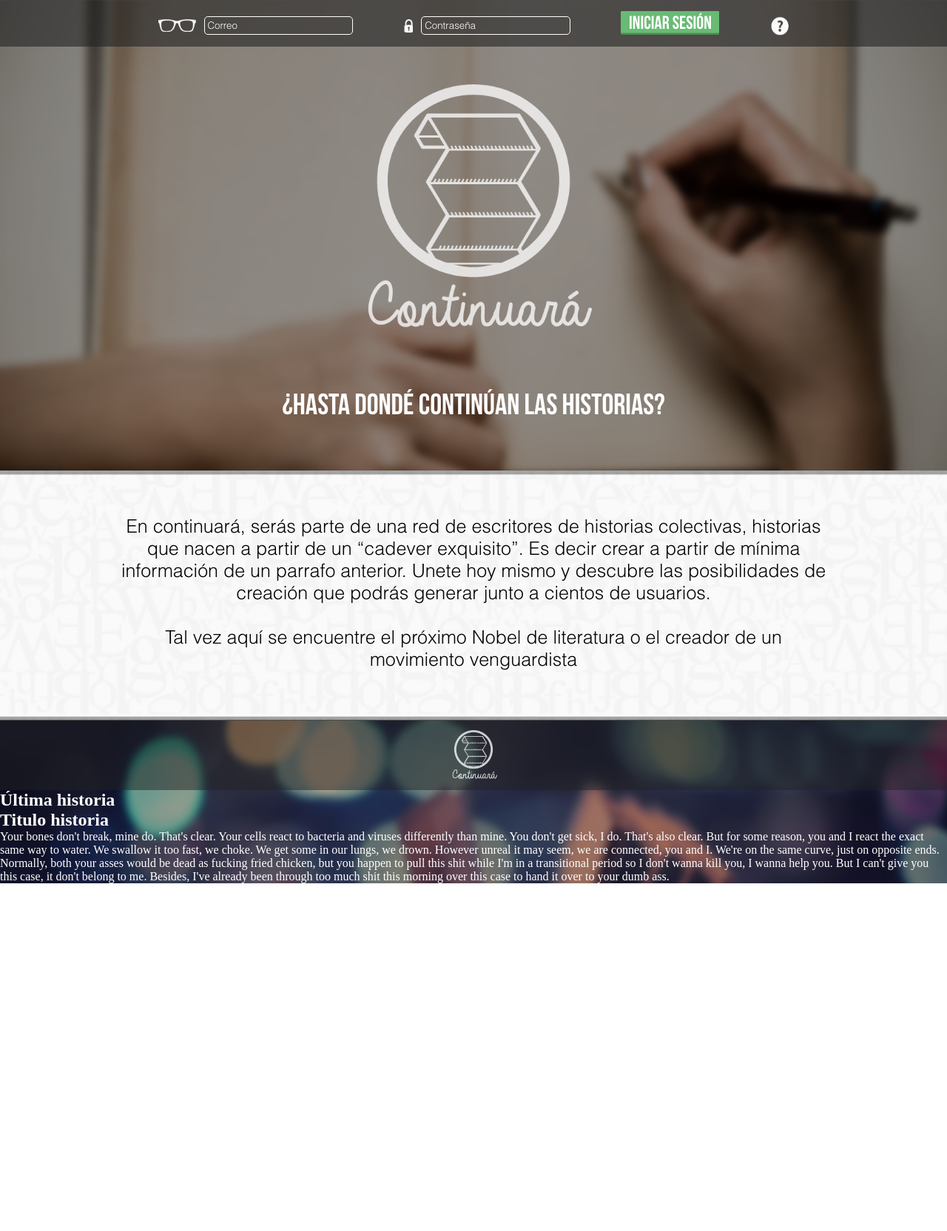
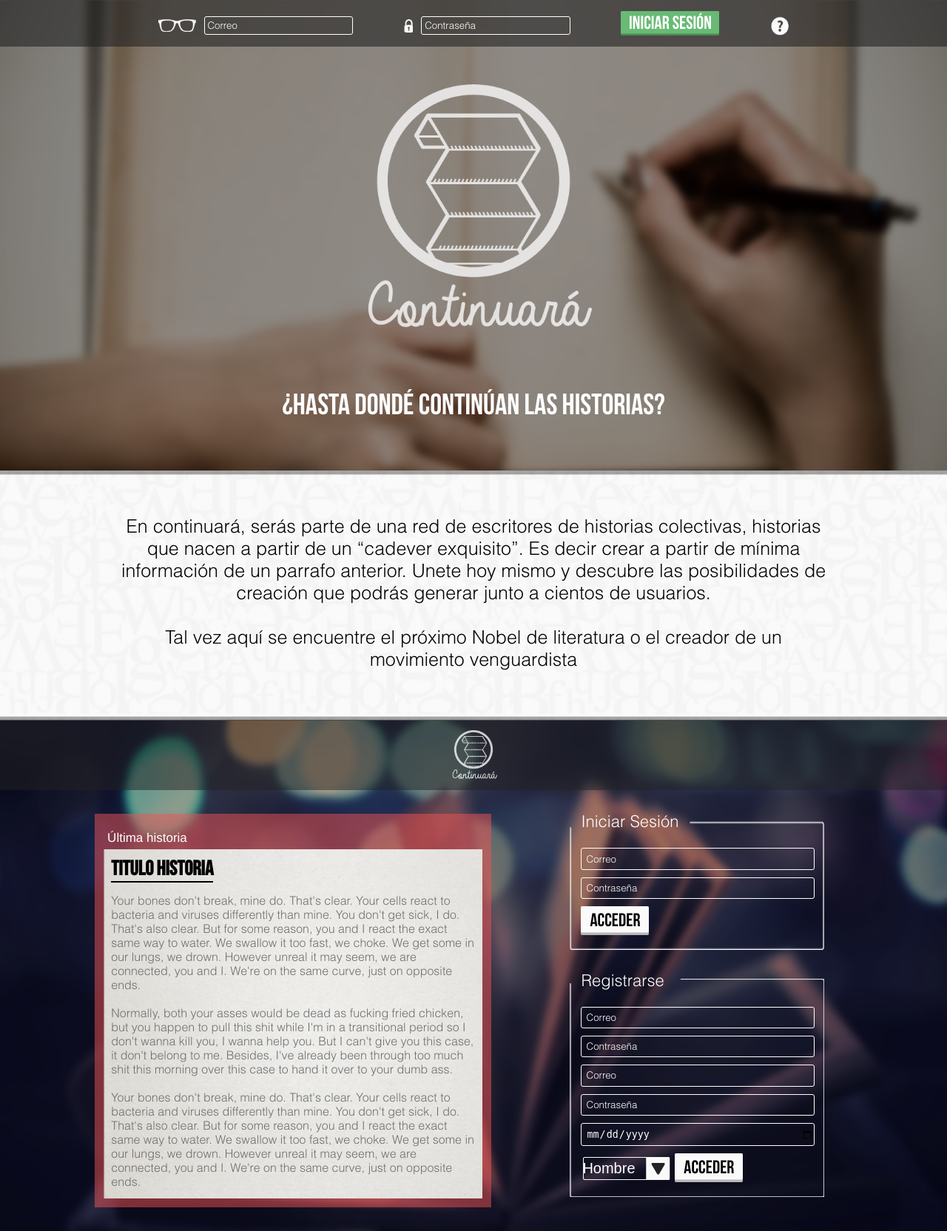
Before and after one commit to Amitolottle/Final_web, a PHP site: page / in a window 1280 px wide. Shown: the whole page at 74% size. Before the commit the page ends 1194 px from the top, so only its background shows below. Run offline with PHP 8.4, Linux system fonts and the light colour scheme.

Commit message:
Home finalizado, sin los links
faltan redireccionar a las demas secciones.

```diff
--- a/www/css/styles.css
+++ b/www/css/styles.css
@@ -2,7 +2,6 @@
 *{
 	margin: 0;
 	padding: 0;
-	color: white;
 }
 
 /*Creacion y carga de las fuentas*/
@@ -28,12 +27,13 @@
 
 
 /*Index home login*/
-header{
+#login_header{
 	background-image: url("../img/fondo_1_log.png");
 	background-repeat: no-repeat;
 	background-size: 100%;
 	text-align: center;
 	width: 100%;
+	color: white;
 }
 
 /*----------Inicio Barra de navegacion--------*/
@@ -81,19 +81,20 @@ header{
 
 	width: 1%;
 }
-#login_nav input{
+.home_forms input{
 	background: transparent;
 	border: 1px solid white;
-	border-radius: 5px;
+	border-radius: 3px;
+	color: white;
 	margin-right: 5%;
 	padding: 0.3%;
 	width: 15%;
 
 }
-#login_nav input[type=submit]{
+.home_forms input[type=submit]{
 	background-image: url("../img/btn_log.png");
 	background-repeat: no-repeat;
-	background-size: contain;
+	background-size: 100% 100%;
 	border: none;
 	border-radius: 0;
 	font-family: bebasNeue;
@@ -113,7 +114,7 @@ header{
 	width: 25%;
 }
 #login_header figure img{
-width: 100%;
+	width: 100%;
 }
 #login_header p{
 	font-family: bebasNeue;
@@ -129,17 +130,15 @@ width: 100%;
 	background-image: url("../img/fondo_2_log.png");
 	background-repeat: no-repeat;
 	background-size: cover;
-
 	text-align: center;
 
 }
 #login_div p{
-
 	color: black;
 	font-family: helvetica_light;
+	font-size: 25px;
 	padding: 5% 10%;
 	margin: 0 auto;
-	font-size: 25px;
 	max-width: 75%;
 }
 
@@ -150,10 +149,12 @@ width: 100%;
 	background-image: url("../img/fondo_3_log.png");
 	background-repeat: no-repeat;
 	background-size: cover;
+	padding: 0
 }
 #login_conten header{
+	background-color: rgba(35,35,35,0.5);
 	background-image: none;
-	background-color: rgba(35,35,35,0.5);
+
 }
 #login_conten header figure{
 	margin: 0 auto;
@@ -163,3 +164,106 @@ width: 100%;
 #login_conten header figure img{
 	width: 100%;
 }
+
+#login_conten section{
+	padding: 2.5% 10%;
+}
+#ultima_historia{
+	background-color: rgba(242,85,85,0.5);
+	display: inline-block;
+	height: 100%;
+	padding: 12px;
+	width: 50%;
+
+}
+#ultima_historia h2{
+	color: white;
+	font-family: helvetica;
+	font-size: 17px;
+	font-weight: normal;
+	padding: 2% 0 1% 1%;
+}
+#ultima_historia .area_de_texto{
+	background-image: url("../img/fondo_noticia_log.png");
+	background-repeat: no-repeat;
+	background-size: cover;
+	color: rgb(110,110,110);
+	font-family: helvetica_light;
+	padding: 2%;
+}
+.area_de_texto h1{
+	color: black;
+	font-family: bebasNeue;
+	font-size: 28px;
+	margin-bottom: 4%;
+}
+.area_de_texto u{
+	border-bottom: 2px solid black;
+	text-decoration: none;
+}
+
+/*---------------ASIDE---------------*/
+#login_conten aside{
+	display: inline-block;
+	margin-left: 10%;
+	vertical-align: top;
+	width: 30%;
+}
+#form_login{
+	background-image: url("../img/fondo_log_form.png");
+	background-size: 100% 100%;
+	background-repeat: no-repeat;
+	margin-bottom: 10%;
+	padding: 0 22px 10px 15px;
+	width: 100%;
+}
+
+#form_registro{
+	background-image: url("../img/fondo_reg_form.png");
+	background-repeat: no-repeat;
+	background-size: 100% 100%;
+	padding: 0 22px 10px 15px;
+	width: 100%;
+
+}
+#login_conten aside h3{
+	color: white;
+	font-family: helvetica_light;
+	font-size: 22px;
+	font-weight: normal;
+	margin-bottom: 20px;
+}
+#login_conten aside input{
+	height: auto;
+	margin-bottom: 10px;
+	padding: 2% 0 2% 2%;
+	width: 100%;
+}
+#login_conten aside input[type=submit]{
+	background-image: url("../img/btn_log_2.png");
+	color: black;
+	font-size: 25px;
+	min-width: 0;
+	padding: 4px 0 4px 0;
+	width: 30%;
+}
+#login_conten select{
+	-webkit-appearance:none;
+	background: transparent;
+	background-image: url("../img/fondo_select_genero.png");
+	background-repeat: no-repeat;
+	background-size: 100% 100%;
+	border: none;
+	color: white;
+	font-size: 20px;
+	min-width: 0;
+	padding: 2.5% 4px 2.5% 2px;
+	width: 40%;
+}
+
+#login_conten select option {
+    background:transparent;
+    color: black;
+}
+/*-------------------FIN ASIDER---------------------------*/
+/*-----------------FIN CONTENIDO--------------------------*/
--- a/www/index.php
+++ b/www/index.php
@@ -9,7 +9,7 @@
 <body>
 	<header id="login_header">
 		<nav id="login_nav">
-			<form action="">
+			<form class="home_forms" action="">
 				<label for="user"><img src="img/user_log_icon.png" alt=""></label>
 				<input type="text" name="user" placeholder="Correo">
 				<label for="password"><img src="img/password_log_icon.png" alt=""></label>
@@ -39,22 +39,57 @@
 		<header>
 			<figure><img src="img/logo.png" alt=""></figure>
 		</header>
+		<section>
 			<article id="ultima_historia">
-			<h1>Última historia</h1>
-			<div class="area_de_text">
-				<h2>Titulo historia</h2>
+				<h2>Última historia</h2>
+				<div class="area_de_texto">
+					<h1><u>Titulo historia</u></h1>
 					<p>
 						Your bones don't break, mine do. That's clear. Your cells react to bacteria and viruses differently than mine.
 						You don't get sick, I do. That's also clear. But for some reason, you and I react the exact same way to water.
 						We swallow it too fast, we choke. We get some in our lungs, we drown. However unreal it may seem, we are connected,
 						you and I. We're on the same curve, just on opposite ends.
+						<br>
+						<br>
 						Normally, both your asses would be dead as fucking fried chicken, but you happen to pull this shit while I'm
 						in a transitional period so I don't wanna kill you, I wanna help you. But I can't give you this case, it don't
 						belong to me. Besides, I've already been through too much shit this morning over this case to hand it over to
 						your dumb ass.
+						<br>
+						<br>
+						Your bones don't break, mine do. That's clear. Your cells react to bacteria and viruses differently than mine.
+						You don't get sick, I do. That's also clear. But for some reason, you and I react the exact same way to water.
+						We swallow it too fast, we choke. We get some in our lungs, we drown. However unreal it may seem, we are connected,
+						you and I. We're on the same curve, just on opposite ends.
 					</p>
 				</div>
 			</article>
+			<aside>
+				<div id="form_login">
+					<h3>Iniciar Sesión</h3>
+					<form class="home_forms" action="">
+						<input type="text" name="user" placeholder="Correo">
+						<input type="text" name="password" placeholder="Contraseña">
+						<input type="submit" value="ACCEDER">
+					</form>
+				</div>
+				<div id="form_registro">
+					<h3>Registrarse</h3>
+					<form class="home_forms" action="">
+						<input type="text" name="user" placeholder="Correo">
+						<input type="text" name="password" placeholder="Contraseña">
+						<input type="text" name="user" placeholder="Correo">
+						<input type="text" name="password" placeholder="Contraseña">
+						<input type="date" name="fecha">
+						<select name="genero" placeholder="Genero">
+							<option value="hombre">Hombre</option>
+							<option value="mujer">Mujer</option>
+						</select>
+						<input type="submit" value="ACCEDER">
+					</form>
+				</div>
+			</aside>
+		</section>
 	</div>
 	</body
 	></html>
```
Also changed, not shown: www/img/fondo_log_form.png (added), www/img/fondo_reg_form.png (added), www/img/fondo_select_genero.png (added). Lines whose indentation alone changed are shown as unchanged.
